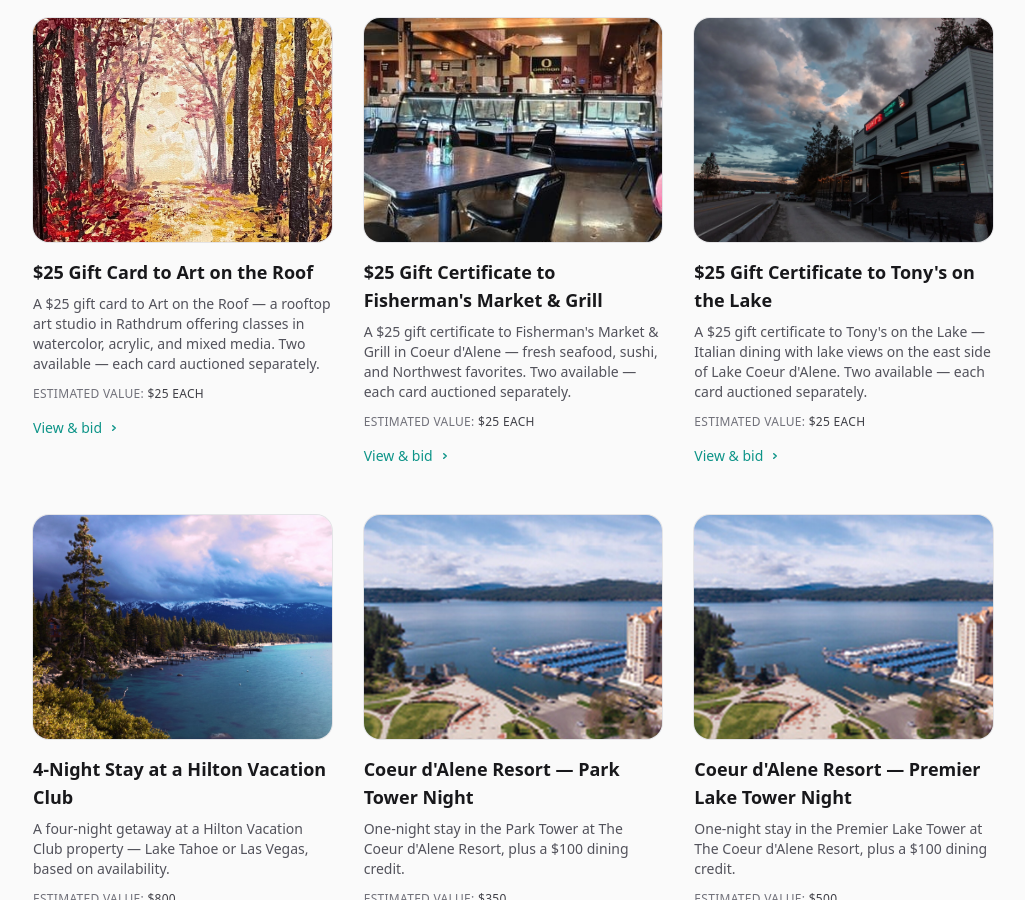
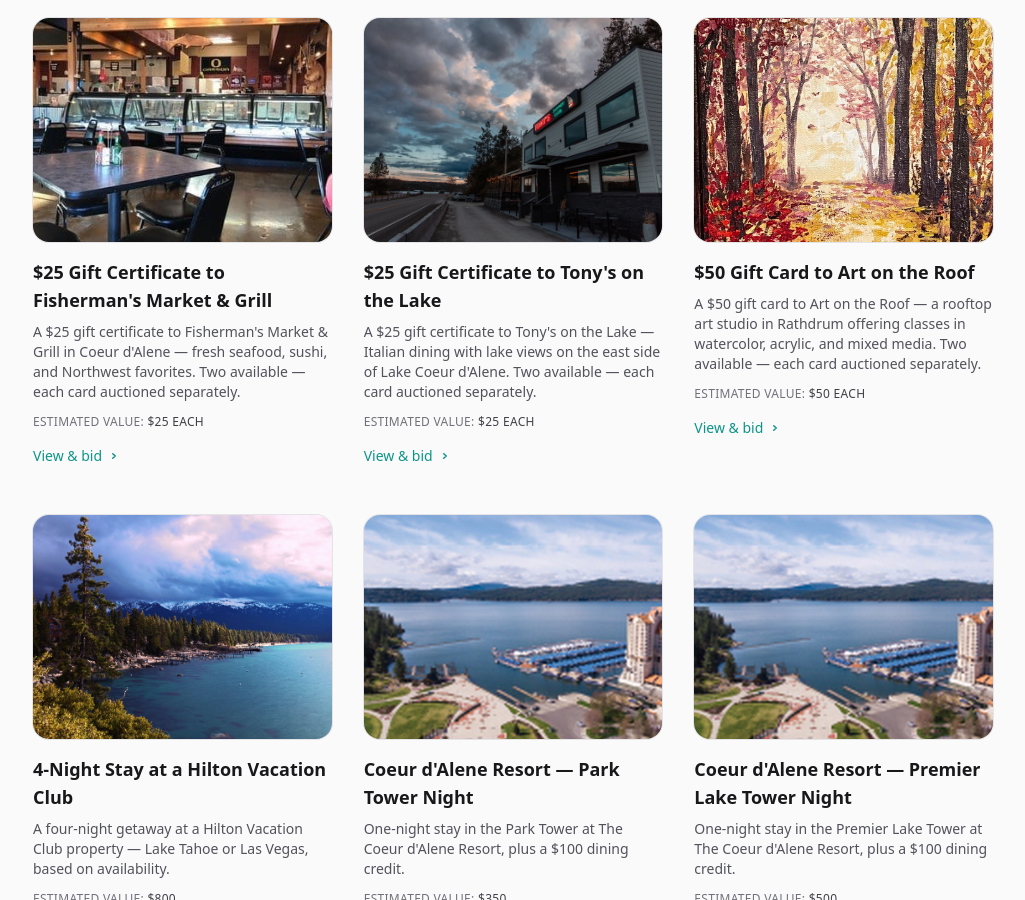
Before and after one commit to andyadams/sja-auction, a Jekyll site: the page built from index.html, in a window 1280 px wide and 900 px high, scrolled down 759 px. Shown: the whole window, without its empty margins (127-1152 px from the left). Built offline with Jekyll 4.4.1, drawn with Linux system fonts in a browser that asks for light colours; nearby versions of some CDN libraries.

Commit message:
Bump Art on the Roof gift cards to \$50 each
The donor confirmed \$50 cards, not \$25. Title, copy, and estimated
value updated; flyer PDF regenerated to match.

Co-Authored-By: Claude Opus 4.7 (1M context) <noreply@anthropic.com>

```diff
--- a/_items/art-on-the-roof-gift-cards.md
+++ b/_items/art-on-the-roof-gift-cards.md
@@ -1,14 +1,14 @@
 ---
-title: "$25 Gift Card to Art on the Roof"
-short_description: "A $25 gift card to Art on the Roof — a rooftop art studio in Rathdrum offering classes in watercolor, acrylic, and mixed media. Two available — each card auctioned separately."
+title: "$50 Gift Card to Art on the Roof"
+short_description: "A $50 gift card to Art on the Roof — a rooftop art studio in Rathdrum offering classes in watercolor, acrylic, and mixed media. Two available — each card auctioned separately."
 donor: "Art on the Roof"
-estimated_value: "$25 each"
+estimated_value: "$50 each"
 starting_bid: "$15"
 image: "/assets/images/art-on-the-roof.jpg"
 image_credit: "Painting from the Art on the Roof portfolio"
 ---
 
-A **$25 gift card** to **Art on the Roof**, a teaching studio tucked into a
+A **$50 gift card** to **Art on the Roof**, a teaching studio tucked into a
 rooftop garden in downtown Rathdrum. Classes welcome all ages and all skill
 levels — from absolute beginners to established artists working side by side.
 
```
